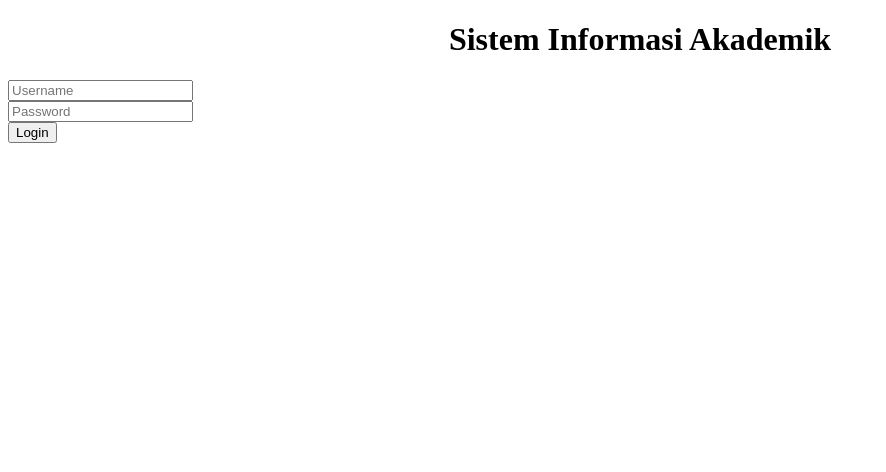
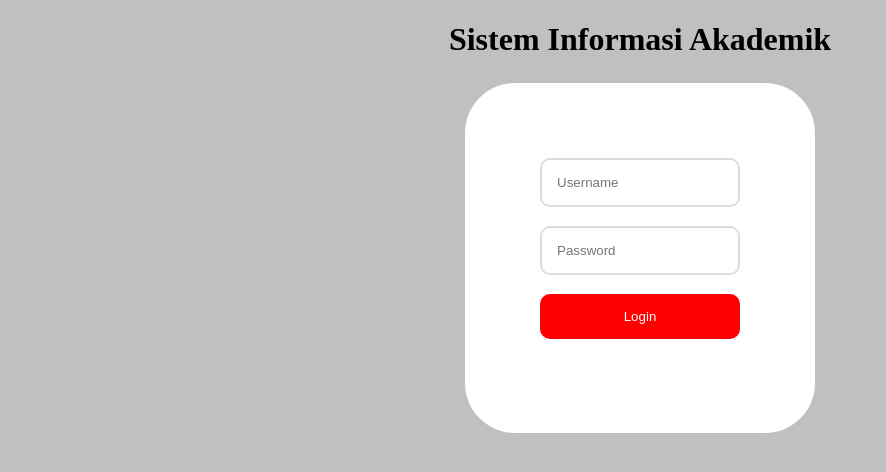
Before and after one commit to juasta/Pemweb, a PHP site: page /utp_pemweb/login.php in a window 1280 px wide. Shown: the top 472 px of the page, without its empty margins (0-886 px from the left). Run offline with PHP 8.4, Linux system fonts and the light colour scheme.

Commit message:
Update login.css

```diff
--- a/login.css
+++ b/login.css
@@ -1 +1,30 @@
-css
+body {
+  background-color: #C0C0C0;
+}
+
+form {
+  background-color: white;
+  width: 200px;
+  padding: 75px;
+  border-radius: 50px;
+  margin: 25px auto;
+}
+
+input {
+  display: block;
+  box-sizing: border-box;
+  border: 2px solid #dddddd;
+  border-radius: 10px;
+  padding: 15px;
+  width: 100%;
+  background-color: white;
+  margin-bottom: 1px;
+}
+
+.btn {
+  background: red;
+  border-radius: 10px;
+  color: #FFF;
+  text-align: center;
+  border: none;
+}
```
